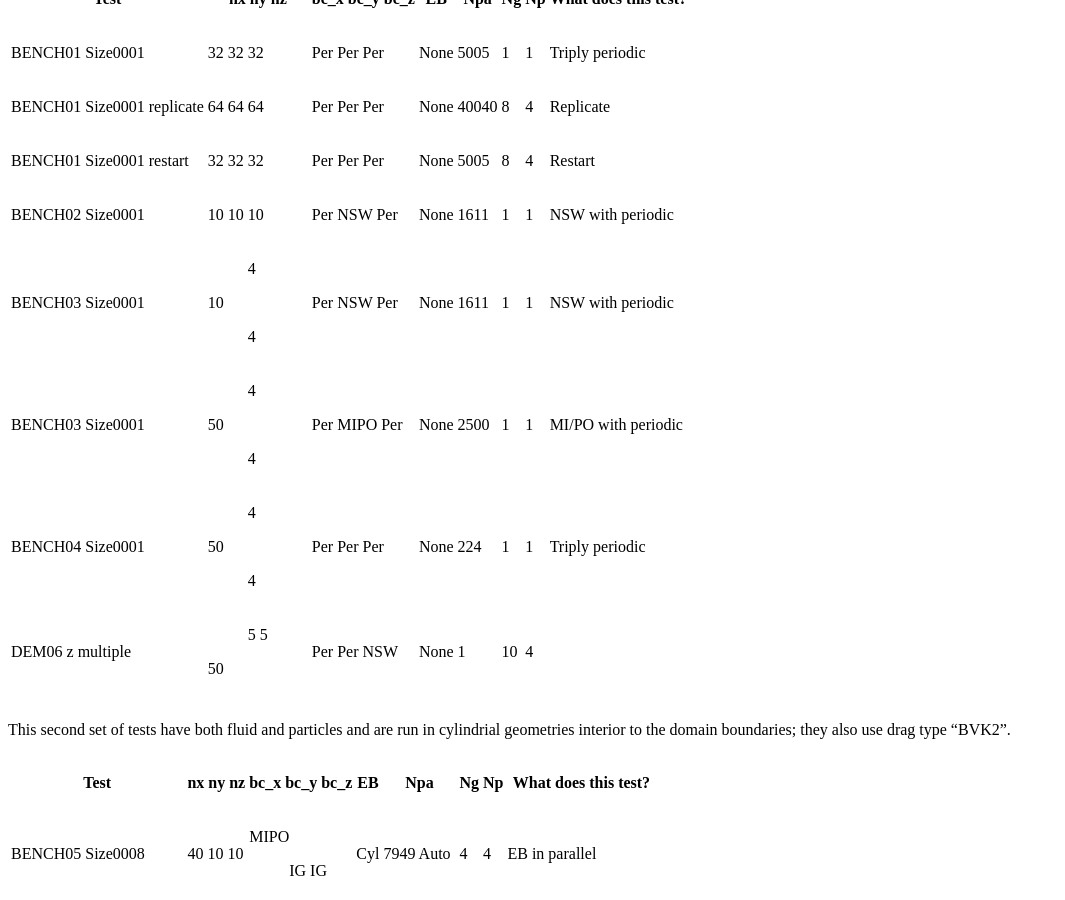
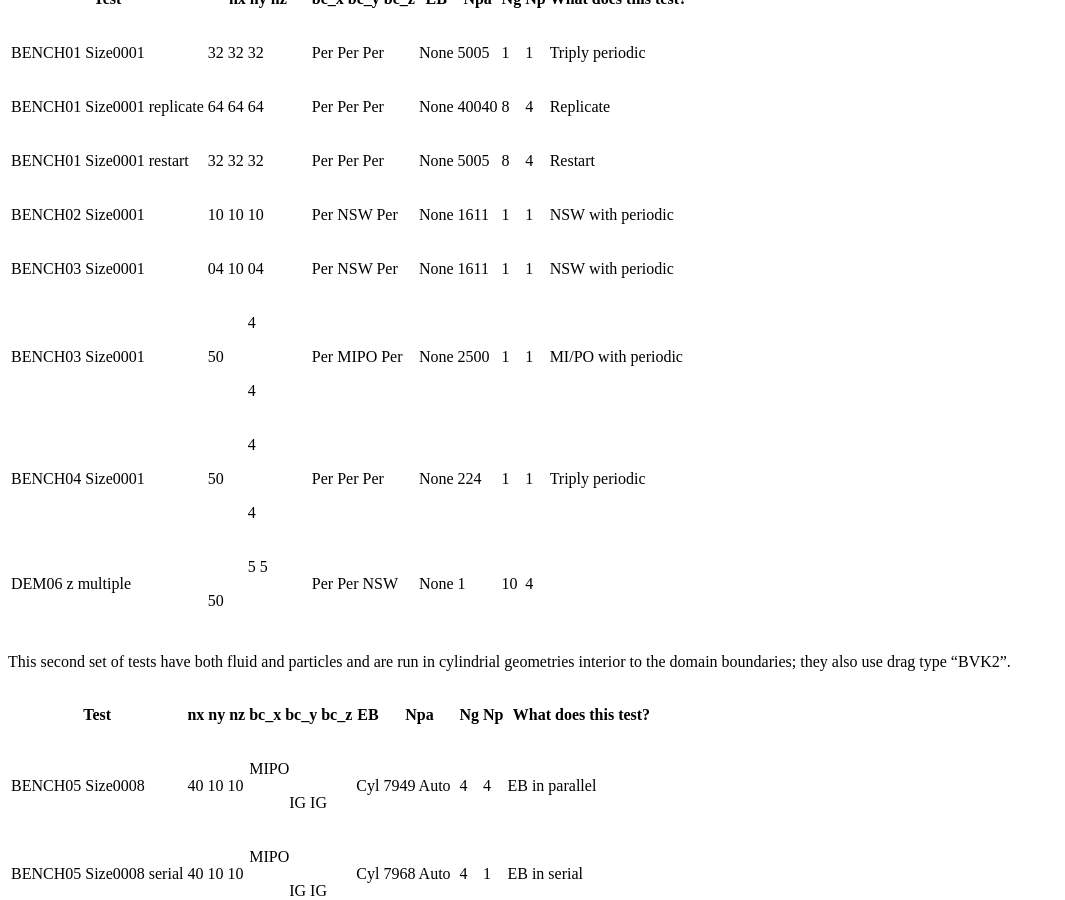
Before and after one commit to mwm126/MFIX-Exa, a Sphinx documentation site: the page built from docs/source/NightlyTests.rst, in a window 1280 px wide and 900 px high, scrolled down 657 px. Shown: the whole window, without its empty margins (0-1065 px from the left). Built offline with Sphinx 7.4.7 and the Read the Docs theme 2.0.0, drawn with Linux system fonts in a browser that asks for light colours; pages that are not in the unit, such as notebooks, are missing from menus.

Commit message:
another test

```diff
--- a/docs/source/NightlyTests.rst
+++ b/docs/source/NightlyTests.rst
@@ -38,9 +38,9 @@
 | Size0001          | 10 | NSW   |      |        |    |    |                      |
 |                   | 10 | Per   |      |        |    |    |                      |
 +-------------------+----+-------+------+--------+----+----+----------------------+
-| BENCH03           |  4 | Per   | None | 1611   | 1  | 1  | NSW with periodic    |
+| BENCH03           | 04 | Per   | None | 1611   | 1  | 1  | NSW with periodic    |
 | Size0001          | 10 | NSW   |      |        |    |    |                      |
-|                   |  4 | Per   |      |        |    |    |                      |
+|                   | 04 | Per   |      |        |    |    |                      |
 +-------------------+----+-------+------+--------+----+----+----------------------+
 | BENCH03           |  4 | Per   | None | 2500   | 1  | 1  | MI/PO with periodic  |
 | Size0001          | 50 | MIPO  |      |        |    |    |                      |
```
